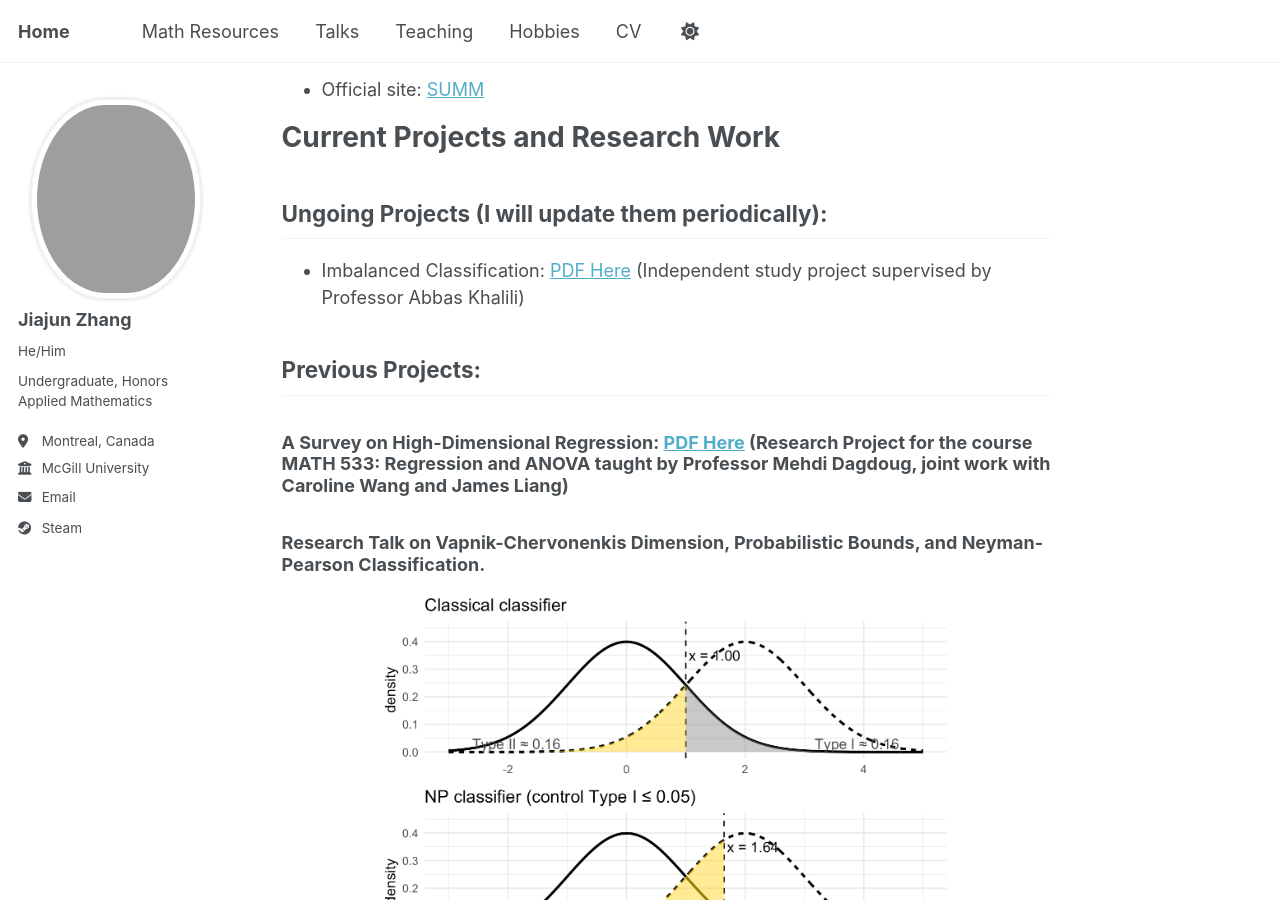
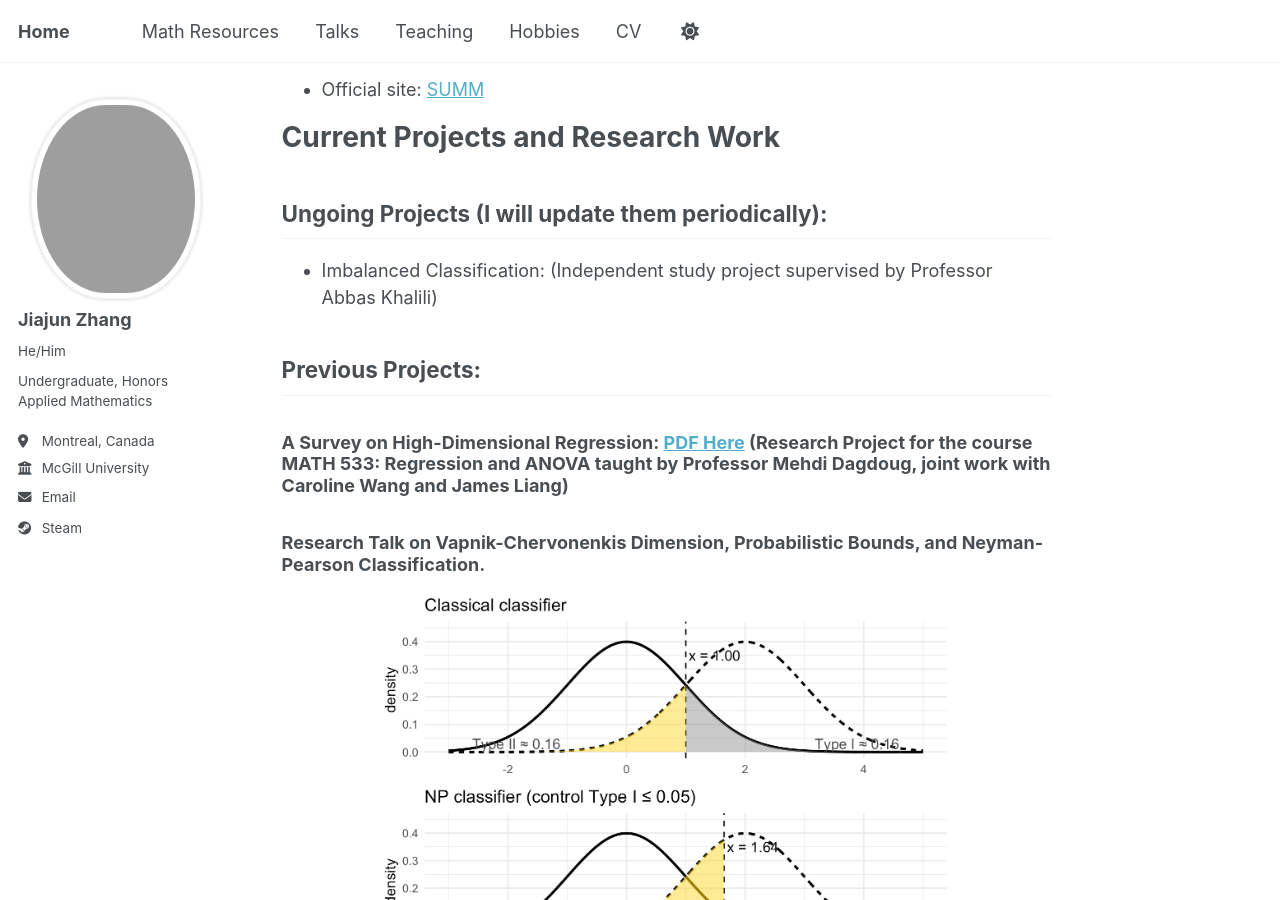
Before and after one commit to JohanssonRein/JohanssonRein.github.io, a Jekyll site: the page built from _pages/about.md, in a window 1280 px wide and 900 px high, scrolled down 1618 px. Built offline with Jekyll 4.4.1, drawn with Linux system fonts in a browser that asks for light colours.

Commit message:
Update about.md

```diff
--- a/_pages/about.md
+++ b/_pages/about.md
@@ -38,7 +38,7 @@ redirect_from:
 ## Ungoing Projects (I will update them periodically):
 
 
-* Imbalanced Classification: [PDF Here](/files/imbalanced_classification.pdf) (Independent study project supervised by Professor Abbas Khalili)
+* Imbalanced Classification: (Independent study project supervised by Professor Abbas Khalili)
 
 
 ## Previous Projects:
```
